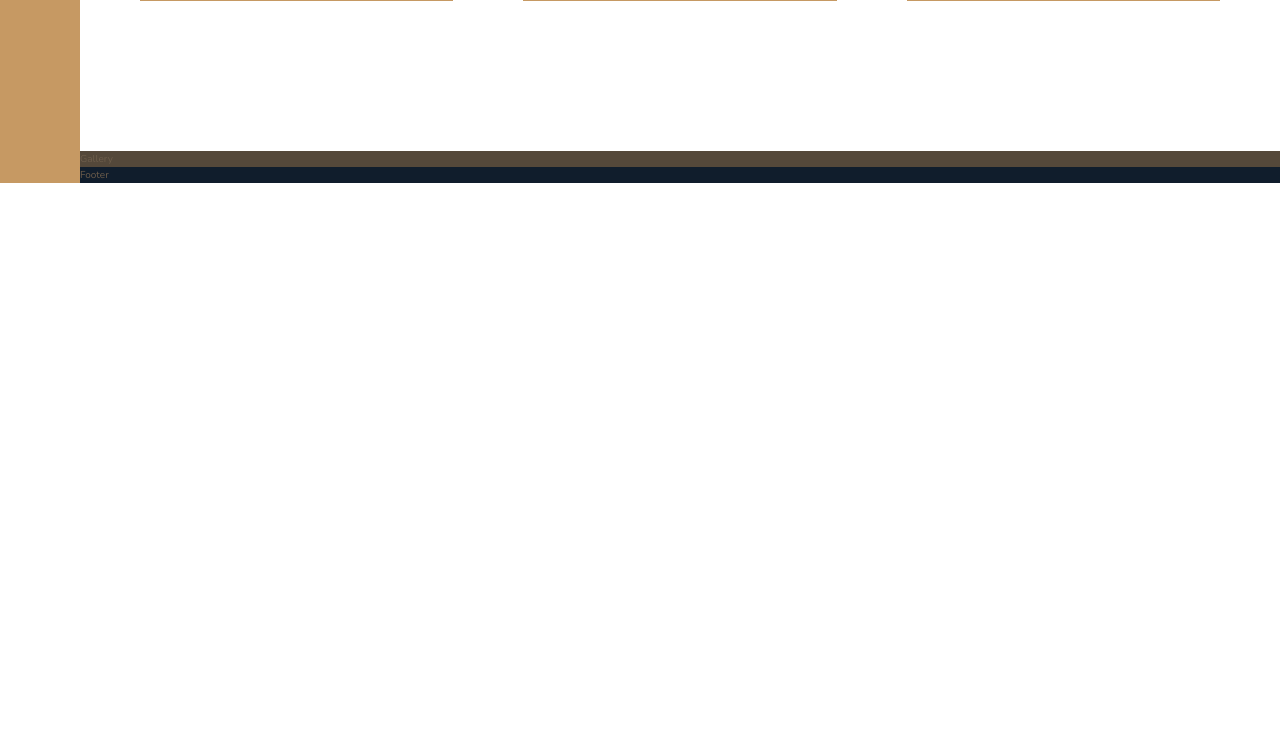
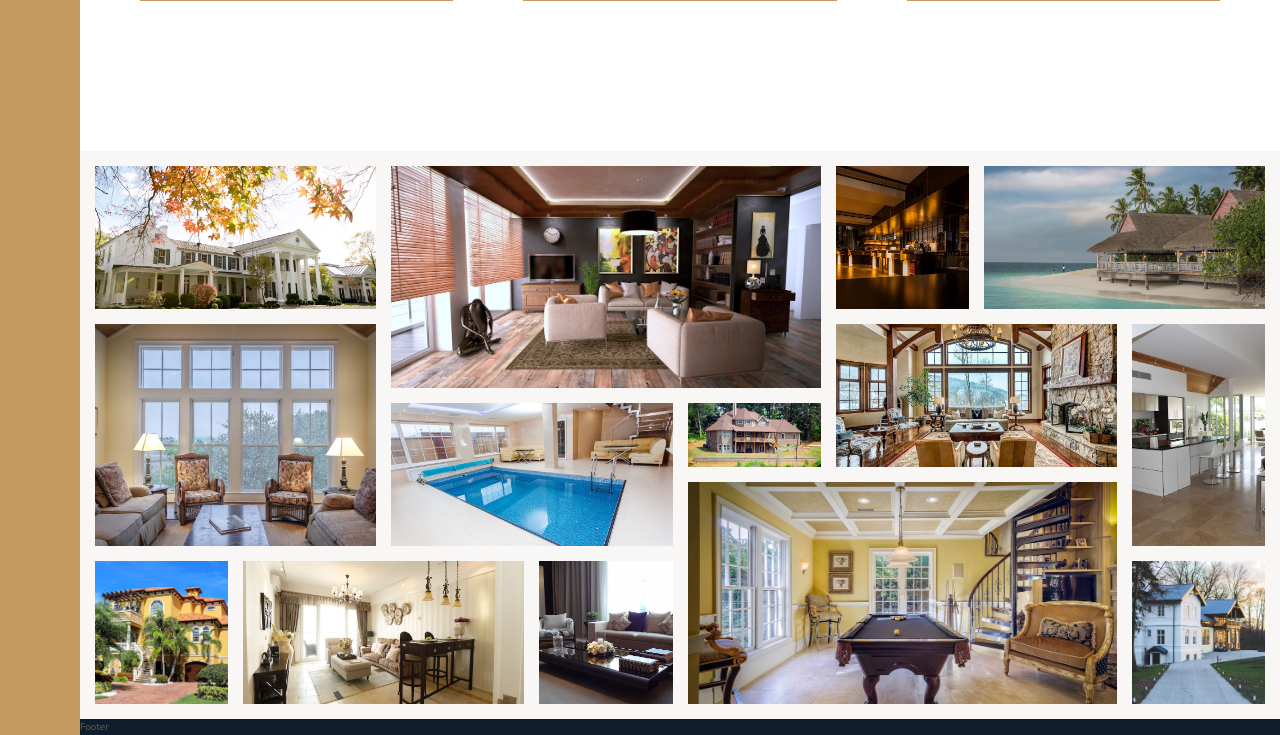
Before and after one commit to anhtran304/nexter, a PHP site: page / in a window 1280 px wide. Shown: the part 2948-3683 px from the top of the page. Before the commit the page ends 3131 px from the top, so only its background shows below. Run offline with PHP 8.4, Linux system fonts and the light colour scheme.

Commit message:
Finish gallery

```diff
--- a/css/style.css
+++ b/css/style.css
@@ -203,8 +203,60 @@ body {
     grid-column: 1 / -1; }
 
 .gallery {
-  background-color: #54483A;
-  grid-column: full-start / full-end; }
+  background-color: #f9f7f6;
+  grid-column: full-start / full-end;
+  display: grid;
+  grid-template-columns: repeat(8, 1fr);
+  grid-template-rows: repeat(7, 5vw);
+  grid-gap: 1.5rem;
+  padding: 1.5rem; }
+  .gallery__item--1 {
+    grid-row: 1 / span 2;
+    grid-column: 1 / span 2; }
+  .gallery__item--2 {
+    grid-row: 1 / span 3;
+    grid-column: 3 / span 3; }
+  .gallery__item--3 {
+    grid-row: 1 / span 2;
+    grid-column: 6 / span 1; }
+  .gallery__item--4 {
+    grid-row: 1 / span 2;
+    grid-column: 7 / span 2; }
+  .gallery__item--5 {
+    grid-row: 3 / span 3;
+    grid-column: 1 / span 2; }
+  .gallery__item--6 {
+    grid-row: 4 / span 2;
+    grid-column: 3 / span 2; }
+  .gallery__item--7 {
+    grid-row: 4 / span 1;
+    grid-column: 5 / span 1; }
+  .gallery__item--8 {
+    grid-row: 3 / span 2;
+    grid-column: 6 / span 2; }
+  .gallery__item--9 {
+    grid-row: 3 / span 3;
+    grid-column: 8 / -1; }
+  .gallery__item--10 {
+    grid-row: 6 / span 2;
+    grid-column: 1 / span 1; }
+  .gallery__item--11 {
+    grid-row: 6 / span 2;
+    grid-column: 2 / span 2; }
+  .gallery__item--12 {
+    grid-row: 6 / span 2;
+    grid-column: 4 / span 1; }
+  .gallery__item--13 {
+    grid-row: 5 / span 3;
+    grid-column: 5 / span 3; }
+  .gallery__item--14 {
+    grid-row: 6 / span 2;
+    grid-column: 8 / -1; }
+  .gallery__img {
+    width: 100%;
+    height: 100%;
+    object-fit: cover;
+    display: block; }
 
 .footer {
   background-color: #101d2c;
--- a/index.html
+++ b/index.html
@@ -298,7 +298,48 @@
 
     <!-- GALLERY -->
     <section class="gallery">
-      Gallery
+      <figure class="gallery__item gallery__item--1">
+        <img src="img/gal-1.jpeg" alt="Gallery image 1" class="gallery__img"/>
+      </figure>
+      <figure class="gallery__item gallery__item--2">
+        <img src="img/gal-2.jpeg" alt="Gallery image 2" class="gallery__img"/>
+      </figure>
+      <figure class="gallery__item gallery__item--3">
+        <img src="img/gal-3.jpeg" alt="Gallery image 3" class="gallery__img"/>
+      </figure>
+      <figure class="gallery__item gallery__item--4">
+        <img src="img/gal-4.jpeg" alt="Gallery image 4" class="gallery__img"/>
+      </figure>
+      <figure class="gallery__item gallery__item--5">
+        <img src="img/gal-5.jpeg" alt="Gallery image 5" class="gallery__img"/>
+      </figure>
+      <figure class="gallery__item gallery__item--6">
+        <img src="img/gal-6.jpeg" alt="Gallery image 6" class="gallery__img"/>
+      </figure>
+      <figure class="gallery__item gallery__item--7">
+        <img src="img/gal-7.jpeg" alt="Gallery image 7" class="gallery__img"/>
+      </figure>
+      <figure class="gallery__item gallery__item--8">
+        <img src="img/gal-8.jpeg" alt="Gallery image 8" class="gallery__img"/>
+      </figure>
+      <figure class="gallery__item gallery__item--9">
+        <img src="img/gal-9.jpeg" alt="Gallery image 9" class="gallery__img"/>
+      </figure>
+      <figure class="gallery__item gallery__item--10">
+        <img src="img/gal-10.jpeg" alt="Gallery image 10" class="gallery__img"/>
+      </figure>
+      <figure class="gallery__item gallery__item--11">
+        <img src="img/gal-11.jpeg" alt="Gallery image 11" class="gallery__img"/>
+      </figure>
+      <figure class="gallery__item gallery__item--12">
+        <img src="img/gal-12.jpeg" alt="Gallery image 12" class="gallery__img"/>
+      </figure>
+      <figure class="gallery__item gallery__item--13">
+        <img src="img/gal-13.jpeg" alt="Gallery image 13" class="gallery__img"/>
+      </figure>
+      <figure class="gallery__item gallery__item--14">
+        <img src="img/gal-14.jpeg" alt="Gallery image 14" class="gallery__img"/>
+      </figure>
     </section>
 
     <!-- FOOTER -->
--- a/sass/_gallery.scss
+++ b/sass/_gallery.scss
@@ -1,4 +1,89 @@
 .gallery {
-    background-color: $color-grey-dark-1;
+    background-color: $color-grey-light-1;
     grid-column: full-start / full-end;
+
+    display: grid;
+    grid-template-columns: repeat(8, 1fr);
+    grid-template-rows: repeat(7, 5vw);
+    grid-gap: 1.5rem;
+    padding: 1.5rem;
+
+    &__item {
+        &--1 {
+            grid-row: 1 / span 2;
+            grid-column: 1 / span 2;
+        }
+
+        &--2 {
+            grid-row: 1 / span 3;
+            grid-column: 3 / span 3;
+        }
+
+        &--3 {
+            grid-row: 1 / span 2;
+            grid-column: 6 / span 1;
+        }
+
+        &--4 {
+            grid-row: 1 / span 2;
+            grid-column: 7 / span 2;
+        }
+
+        &--5 {
+            grid-row: 3 / span 3;
+            grid-column: 1 / span 2;
+        }
+
+        &--6 {
+            grid-row: 4 / span 2;
+            grid-column: 3 / span 2;
+        }
+
+        &--7 {
+            grid-row: 4 / span 1;
+            grid-column: 5 / span 1;
+        }
+
+        &--8 {
+            grid-row: 3 / span 2;
+            grid-column: 6 / span 2;
+        }
+
+        &--9 {
+            grid-row: 3 / span 3;
+            grid-column: 8 / -1;
+        }
+
+        &--10 {
+            grid-row: 6 / span 2;
+            grid-column: 1 / span 1;
+        }
+
+        &--11 {
+            grid-row: 6 / span 2;
+            grid-column: 2 / span 2;
+        }
+
+        &--12 {
+            grid-row: 6 / span 2;
+            grid-column: 4 / span 1;
+        }
+
+        &--13 {
+            grid-row: 5 / span 3;
+            grid-column: 5 / span 3;
+        }
+
+        &--14 {
+            grid-row: 6 / span 2;
+            grid-column: 8 / -1;
+        }
+    }
+
+    &__img {
+        width: 100%;
+        height: 100%;
+        object-fit: cover;
+        display: block;
+    }
 }
```
